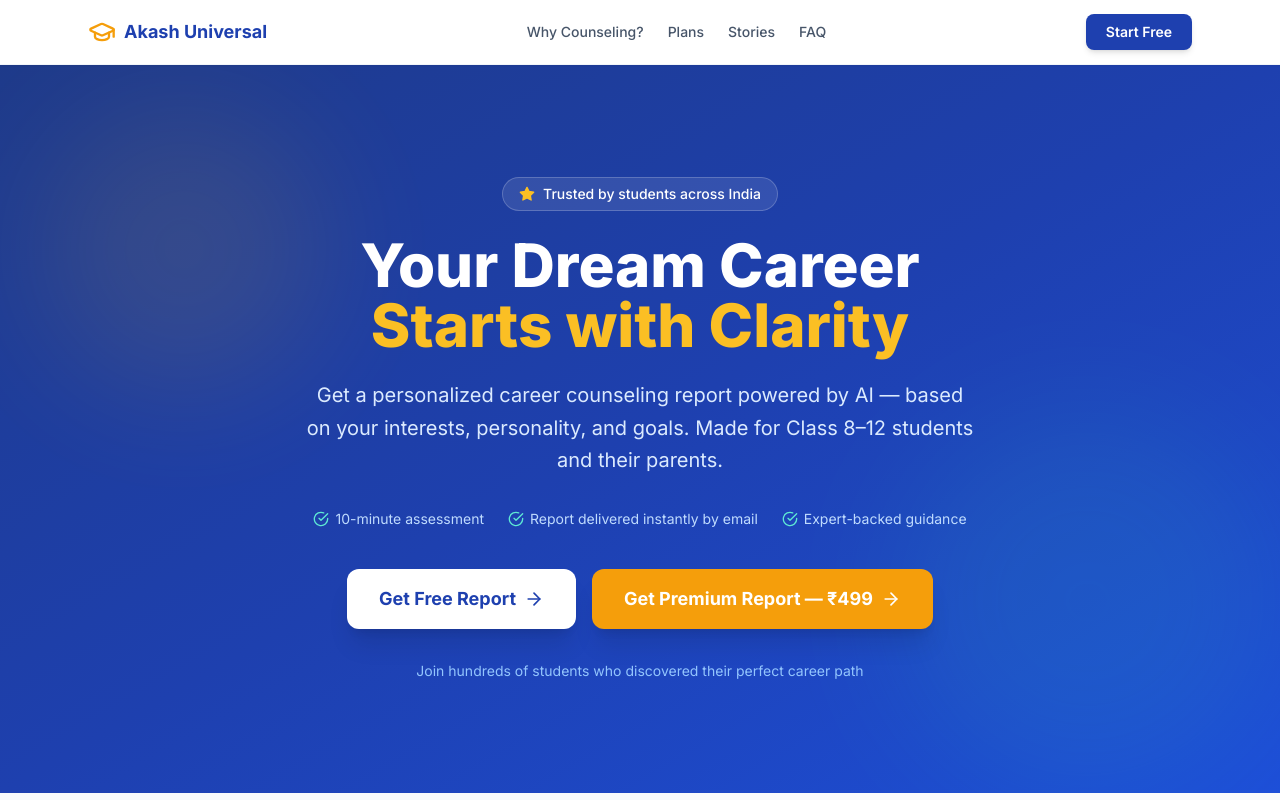
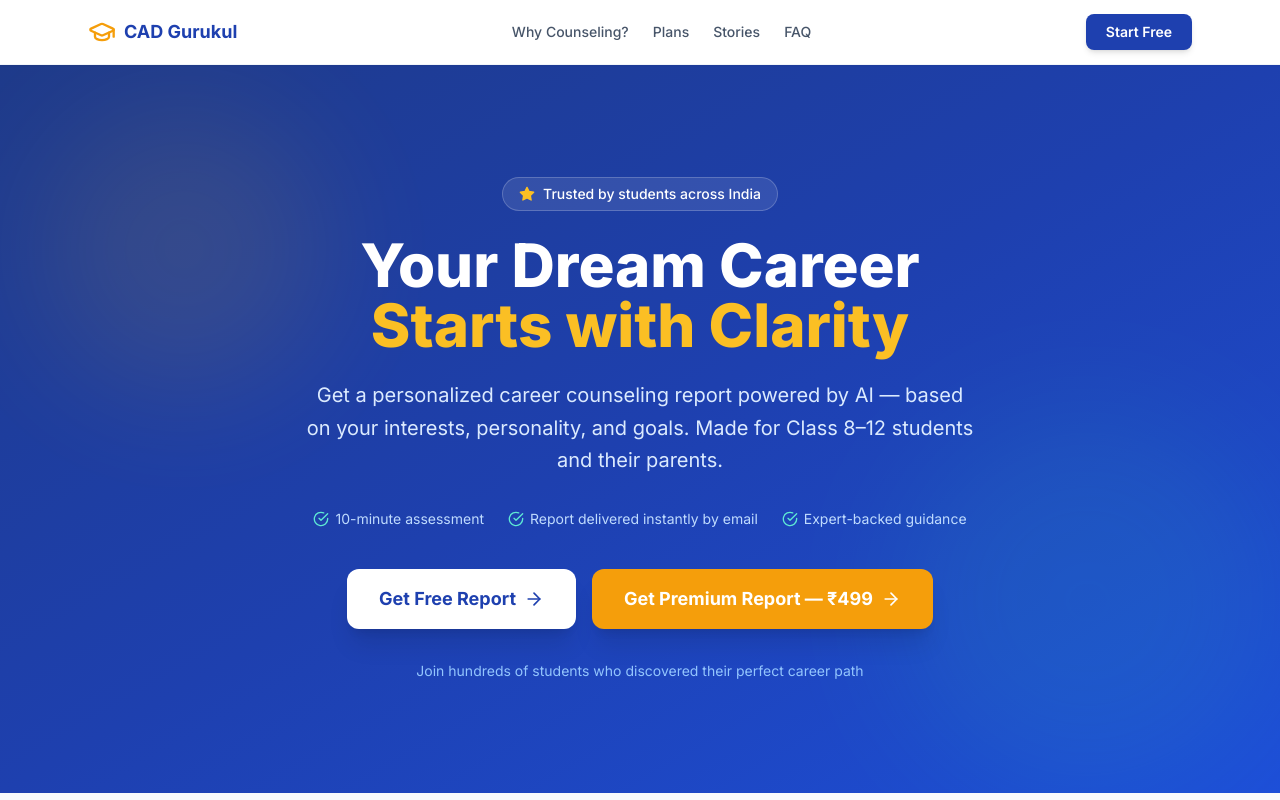
Before and after one commit to adishakash/Student-Career-Counselor, a React (Vite) app in the folder frontend/: page / in a window 1280 px wide. Shown: the top 800 px of the page. Built offline with nearby package versions, Linux system fonts and the light colour scheme.

Commit message:
Replaces Akash Universal Refrences with "CAD Gurukul"

```diff
--- a/frontend/index.html
+++ b/frontend/index.html
@@ -4,14 +4,14 @@
     <meta charset="UTF-8" />
     <link rel="icon" type="image/svg+xml" href="/favicon.svg" />
     <meta name="viewport" content="width=device-width, initial-scale=1.0" />
-    <meta name="description" content="Student Career Counselor — Discover your ideal career path with AI-powered assessments and expert guidance by Akash Universal Solutions." />
+    <meta name="description" content="Student Career Counselor — Discover your ideal career path with AI-powered assessments and expert guidance by CAD Gurukul." />
     <meta name="keywords" content="career counseling, student career, career assessment, JEE, NEET, stream selection, India, PAN India" />
-    <meta property="og:title" content="Student Career Counselor | Akash Universal Solutions" />
+    <meta property="og:title" content="Student Career Counselor | CAD Gurukul" />
     <meta property="og:description" content="Personalized career guidance for students through intelligent assessments and professional PDF reports." />
     <link rel="preconnect" href="https://fonts.googleapis.com" />
     <link rel="preconnect" href="https://fonts.gstatic.com" crossorigin />
     <link href="https://fonts.googleapis.com/css2?family=Inter:wght@300;400;500;600;700;800;900&display=swap" rel="stylesheet" />
-    <title>Student Career Counselor | Akash Universal Solutions</title>
+    <title>Student Career Counselor | CAD Gurukul</title>
   </head>
   <body>
     <div id="root"></div>
--- a/frontend/src/components/home/FAQSection.jsx
+++ b/frontend/src/components/home/FAQSection.jsx
@@ -36,7 +36,7 @@ const faqs = [
   },
   {
     q: 'What if I\'m still confused after reading the report?',
-    a: 'The report is designed to be a starting point for deeper exploration. For personalised 1-on-1 counseling, please reach out to us at adish@akashuniversalsolutions.com and we will be happy to schedule a session.',
+    a: 'The report is designed to be a starting point for deeper exploration. For personalised 1-on-1 counseling, please reach out to us at contact@cadgurukul.com and we will be happy to schedule a session.',
   },
 ];
 
--- a/frontend/src/components/layout/Footer.jsx
+++ b/frontend/src/components/layout/Footer.jsx
@@ -32,7 +32,7 @@ export default function Footer() {
           <div>
             <div className="flex items-center gap-2 text-white font-bold text-lg mb-4">
               <GraduationCap className="w-7 h-7 text-amber-400" />
-              Akash Universal Solutions
+              CAD Gurukul
             </div>
             <p className="text-slate-400 text-sm leading-relaxed">
               Helping students in India discover their true career potential through intelligent assessments, expert counseling, and personalised guidance.
@@ -44,11 +44,11 @@ export default function Footer() {
             <h4 className="text-white font-semibold mb-4 text-base">Contact Us</h4>
             <div className="space-y-3 text-sm">
               <a
-                href="mailto:adish@akashuniversalsolutions.com"
+                href="mailto:contact@cadgurukul.com"
                 className="flex items-start gap-2 text-slate-400 hover:text-amber-400 transition-colors"
               >
                 <Mail className="w-4 h-4 mt-0.5 flex-shrink-0" />
-                adish@akashuniversalsolutions.com
+                adish@cadgurukul.com
               </a>
               <div className="flex items-start gap-2 text-slate-400">
                 <MapPin className="w-4 h-4 mt-0.5 flex-shrink-0" />
@@ -93,9 +93,9 @@ export default function Footer() {
         </div>
 
         <div className="border-t border-slate-800 mt-10 pt-6 text-center text-slate-500 text-sm">
-          &copy; {new Date().getFullYear()} Akash Universal Solutions. All rights reserved.
+          &copy; {new Date().getFullYear()} CAD Gurukul. All rights reserved.
           &nbsp;|&nbsp;
-          <a href="mailto:adish@akashuniversalsolutions.com" className="hover:text-amber-400 transition-colors">
+          <a href="mailto:contact@cadgurukul.com" className="hover:text-amber-400 transition-colors">
             Contact Support
           </a>
         </div>
--- a/frontend/src/components/layout/Navbar.jsx
+++ b/frontend/src/components/layout/Navbar.jsx
@@ -12,8 +12,8 @@ export default function Navbar() {
         {/* Logo */}
         <Link to="/" className="flex items-center gap-2 font-bold text-primary-800 text-lg">
           <GraduationCap className="w-7 h-7 text-amber-500" />
-          <span className="hidden sm:inline">Akash Universal</span>
-          <span className="sm:hidden">AUS</span>
+          <span className="hidden sm:inline">CAD Gurukul</span>
+          <span className="sm:hidden">CG</span>
         </Link>
 
         {/* Desktop nav */}
--- a/frontend/src/pages/PaymentFailurePage.jsx
+++ b/frontend/src/pages/PaymentFailurePage.jsx
@@ -46,7 +46,7 @@ export default function PaymentFailurePage() {
         <div className="mt-6 pt-6 border-t border-slate-100 text-sm text-slate-500">
           Need help?{' '}
           <a
-            href="mailto:adish@akashuniversalsolutions.com"
+            href="mailto:contact@cadgurukul.com"
             className="text-primary-700 underline font-medium inline-flex items-center gap-1"
           >
             <Mail className="w-3.5 h-3.5" />
--- a/frontend/src/pages/PaymentPage.jsx
+++ b/frontend/src/pages/PaymentPage.jsx
@@ -60,7 +60,7 @@ export default function PaymentPage() {
       amount: orderData.amount,
       currency: orderData.currency,
       order_id: orderData.orderId,
-      name: 'Akash Universal Solutions',
+      name: 'CAD Gurukul',
       description: 'Student Career Counseling — Premium Report',
       image: '/favicon.svg',
       prefill: {
--- a/frontend/src/pages/ThankYouPage.jsx
+++ b/frontend/src/pages/ThankYouPage.jsx
@@ -90,8 +90,8 @@ export default function ThankYouPage() {
       {/* Footer note */}
       <p className="mt-8 text-slate-400 text-xs text-center">
         Questions? Email us at{' '}
-        <a href="mailto:adish@akashuniversalsolutions.com" className="text-primary-600 underline">
-          adish@akashuniversalsolutions.com
+        <a href="mailto:contact@cadgurukul.com" className="text-primary-600 underline">
+          contact@cadgurukul.com
         </a>
       </p>
     </div>
--- a/frontend/src/pages/UpgradePage.jsx
+++ b/frontend/src/pages/UpgradePage.jsx
@@ -82,7 +82,7 @@ export default function UpgradePage() {
       amount: orderData.amount,
       currency: orderData.currency,
       order_id: orderData.orderId,
-      name: 'Akash Universal Solutions',
+      name: 'CAD Gurukul',
       description: 'Career Counseling — Upgrade to Premium Report',
       prefill: {
         name: studentInfo.studentName,
```
Also changed, not shown: 1 other file (tests, documents, lock files or other folders).
